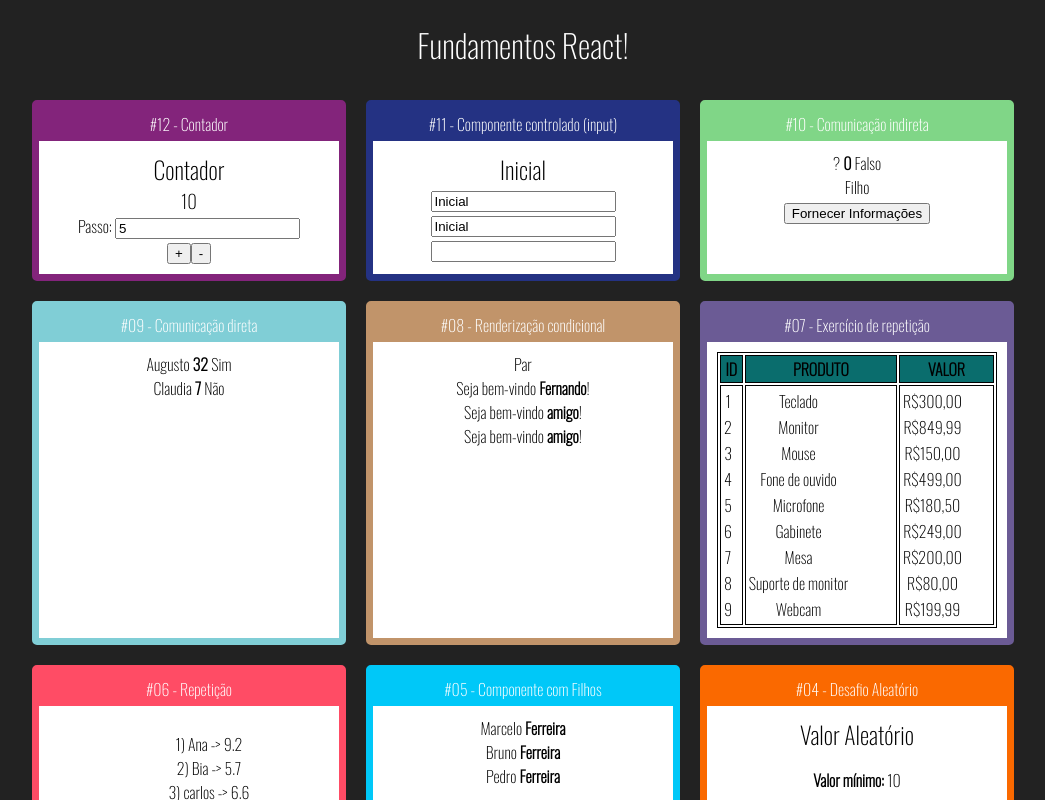
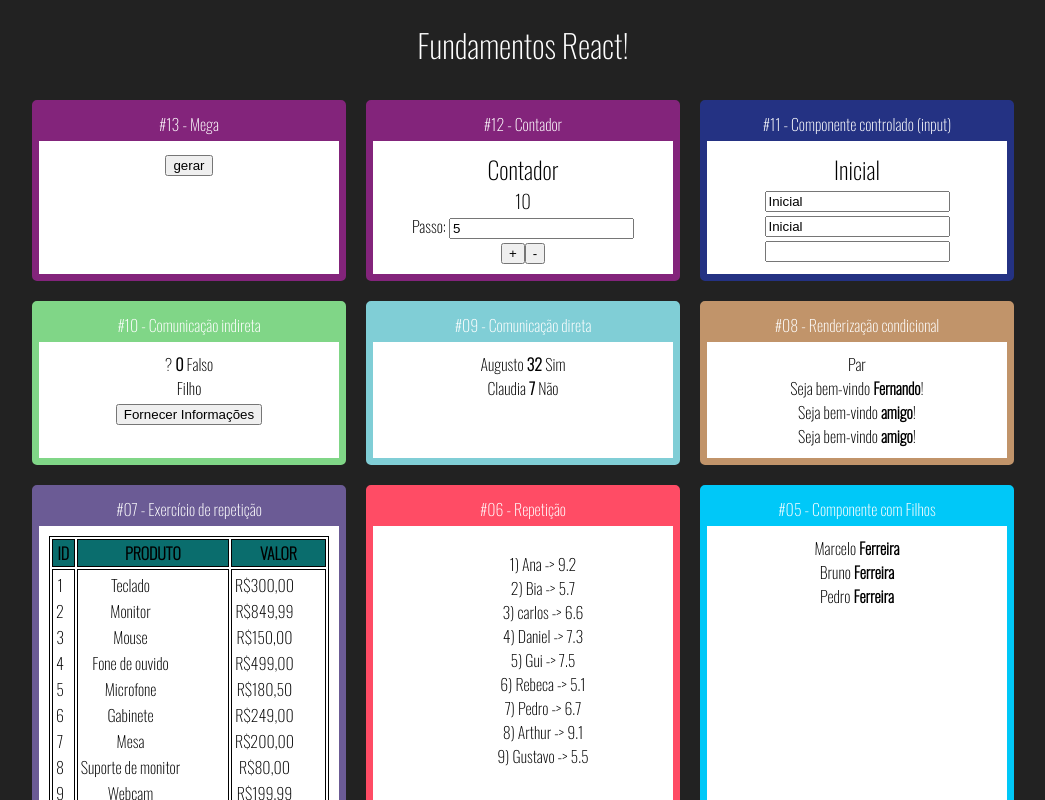
Before and after one commit to manoelmachado/react-redux, a React (Create React App) app in the folder fundamentos-react/: page / in a window 1280 px wide. Shown: the top 800 px of the page, without its empty margins (117-1162 px from the left). Built offline with nearby package versions, Linux system fonts and the light colour scheme.

Commit message:
exercício de gerar números aleatórios

```diff
--- a/fundamentos-react/src/App.jsx
+++ b/fundamentos-react/src/App.jsx
@@ -1,6 +1,7 @@
 import "./App.css";
 import React from "react";
 
+import Mega from "./componentes/mega/Mega";
 import Contador from "./componentes/contador/Contador";
 import Input from "./componentes/formulario/Input";
 import IndiretaPai from "./componentes/comunicacao/IndiretaPai";
@@ -21,6 +22,10 @@ export default (_) => (
   <div className="App">
     <h1>Fundamentos React!</h1>
     <div className="Cards">
+      <Card titulo="#13 - Mega" color="#83247b">
+        <Mega />
+      </Card>
+
       <Card titulo="#12 - Contador" color="#83247b">
         <Contador numeroInicial={10} />
       </Card>
--- /dev/null
+++ b/fundamentos-react/src/componentes/mega/Mega.jsx
@@ -0,0 +1,10 @@
+import React from "react";
+
+export default (props) => {
+
+  return (
+    <div>
+      <button>gerar</button>
+    </div>
+  );
+};
```
